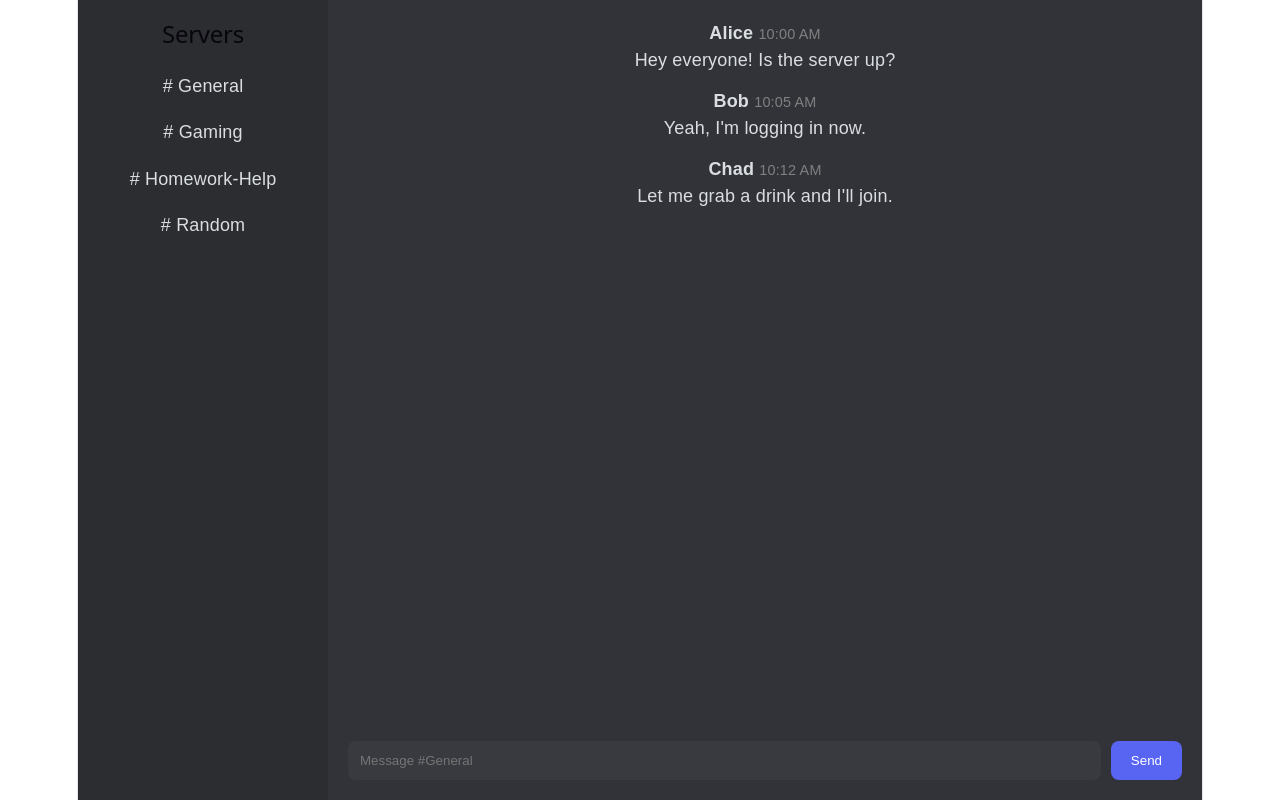
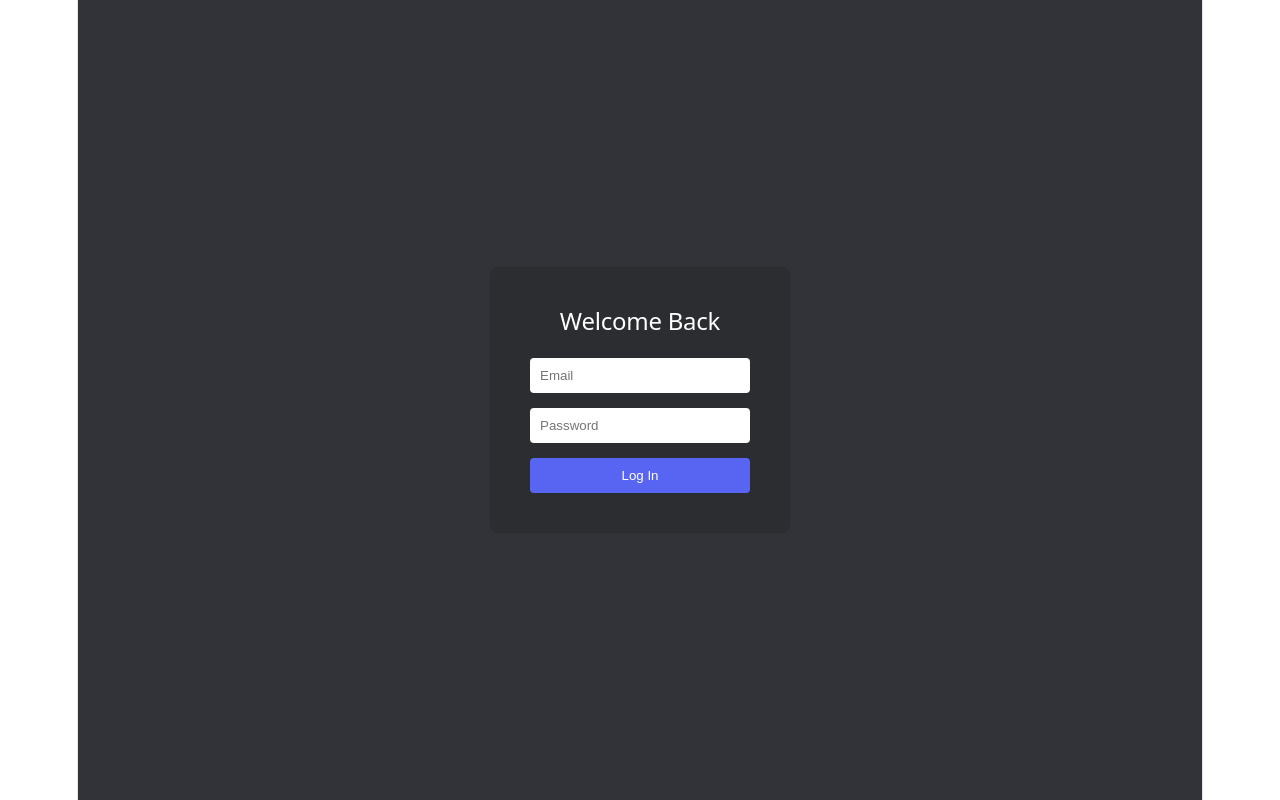
Before and after one commit to HeiPuiCheng/react-build, a React (Vite) app in the folder chatfrontend/: page / in a window 1280 px wide. Built offline with nearby package versions, Linux system fonts and the light colour scheme.

Commit message:
Implement React Router and stateful forms and login

```diff
--- a/chatfrontend/src/App.jsx
+++ b/chatfrontend/src/App.jsx
@@ -1,20 +1,18 @@
-import { useState } from 'react'
-//Week 2: Import components
-import ChatWindow from './components/ChatWindow';
-import Sidebar from './components/Sidebar';
-import MessageInput from './components/MessageInput';
-import './App.css'
+import { BrowserRouter, Routes, Route, Navigate } from 'react-router-dom';
+import Login from './components/Login';
+import ChatLayout from './components/ChatLayout';
+import './App.css';
 
 function App() {
   return (
-    <div className="app-container">
-      <Sidebar />
-      <div className="main-content">
-        <ChatWindow />
-        <MessageInput />
-      </div>
-    </div>
+    <BrowserRouter>
+      <Routes>
+        <Route path="/" element={<Login />} />
+        <Route path="/app" element={<ChatLayout />} />
+        <Route path="*" element={<Navigate to="/" />} />
+      </Routes>
+    </BrowserRouter>
   );
 }
 
-export default App
+export default App;
--- a/chatfrontend/src/components/MessageInput.jsx
+++ b/chatfrontend/src/components/MessageInput.jsx
@@ -1,11 +1,30 @@
+import { useState } from 'react';
+
 export default function MessageInput() {
+  const [messageText, setMessageText] = useState("");
+
+  const handleSendMessage = (e) => {
+    e.preventDefault(); // Prevent page refresh if inside a form
+
+    // Stop the user from sending empty messages
+    if (messageText.trim() === "") return;
+
+    console.log("Ready to send message to API:", messageText);
+
+    // Clear the input box after sending
+    setMessageText("");
+  };
+
   return (
-    <div className="message-input">
+    // We wrap this in a form so hitting "Enter" automatically triggers the submit
+    <form className="message-input" onSubmit={handleSendMessage}>
       <input
         type="text"
         placeholder="Message #General"
+        value={messageText}
+        onChange={(e) => setMessageText(e.target.value)}
       />
-      <button>Send</button>
-    </div>
+      <button type="submit">Send</button>
+    </form>
   );
 }
```
